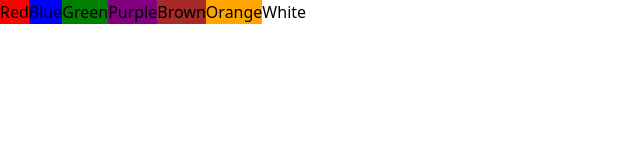
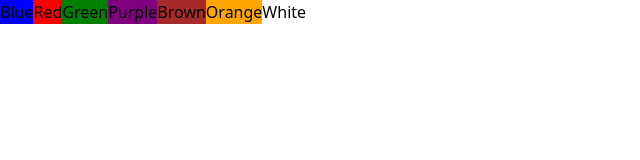
Before and after one commit to iSubhamSingh/BackgroundColorChanger, a React (Vite) app: page / in a window 1280 px wide. Shown: the top 160 px of the page, without its empty margins (0-640 px from the left). Built offline with nearby package versions, Linux system fonts and the light colour scheme.

Commit message:
modified app

```diff
--- a/src/App.jsx
+++ b/src/App.jsx
@@ -13,13 +13,13 @@ function App() {
     <div className="w-full h-screen duration-200" style={{backgroundColor: color}}>
       <div className='fixed flex flex-wrap justify-center bottom-10 inset-x-0 px-2'>
       <div className='flex flex-wrap justify-center gap-3 shadow-lg bg-white px-3 py-2 rounded-3xl'>
-            <button className='outline-none px-4 py-1 rounded-full text-white shadow-lg' style={{backgroundColor: "red"}} onClick={() => setColor("red")}>Red</button>
-            <button className='outline-none px-4 py-1 rounded-full text-white shadow-lg' style={{backgroundColor: "blue"}} onClick={() => setColor("blue")}>Blue</button>
-            <button className='outline-none px-4 py-1 rounded-full text-white shadow-lg' style={{backgroundColor: "green"}} onClick={() => setColor("green")}>Green</button>
-            <button className='outline-none px-4 py-1 rounded-full text-white shadow-lg' style={{backgroundColor: "purple"}} onClick={() => setColor("purple")}>Purple</button>
-            <button className='outline-none px-4 py-1 rounded-full text-white shadow-lg' style={{backgroundColor: "brown"}} onClick={() => setColor("brown")}>Brown</button>
-            <button className='outline-none px-4 py-1 rounded-full text-white shadow-lg' style={{backgroundColor: "orange"}} onClick={() => setColor("orange")}>Orange</button>
-            <button className='outline-none px-4 py-1 rounded-full text-white shadow-lg' style={{backgroundColor: "white"}} onClick={() => setColor("white")}>White</button>
+            <button className='outline-none px-5 py-1 rounded-full text-white shadow-lg' style={{backgroundColor: "blue"}} onClick={() => setColor("blue")}>Blue</button>
+            <button className='outline-none px-5 py-1 rounded-full text-white shadow-lg' style={{backgroundColor: "red"}} onClick={() => setColor("red")}>Red</button>
+            <button className='outline-none px-5 py-1 rounded-full text-white shadow-lg' style={{backgroundColor: "green"}} onClick={() => setColor("green")}>Green</button>
+            <button className='outline-none px-5 py-1 rounded-full text-white shadow-lg' style={{backgroundColor: "purple"}} onClick={() => setColor("purple")}>Purple</button>
+            <button className='outline-none px-5 py-1 rounded-full text-white shadow-lg' style={{backgroundColor: "brown"}} onClick={() => setColor("brown")}>Brown</button>
+            <button className='outline-none px-5 py-1 rounded-full text-white shadow-lg' style={{backgroundColor: "orange"}} onClick={() => setColor("orange")}>Orange</button>
+            <button className='outline-none px-5 py-1 rounded-full text-white shadow-lg' style={{backgroundColor: "white"}} onClick={() => setColor("white")}>White</button>
 
         </div>
       </div>
```
